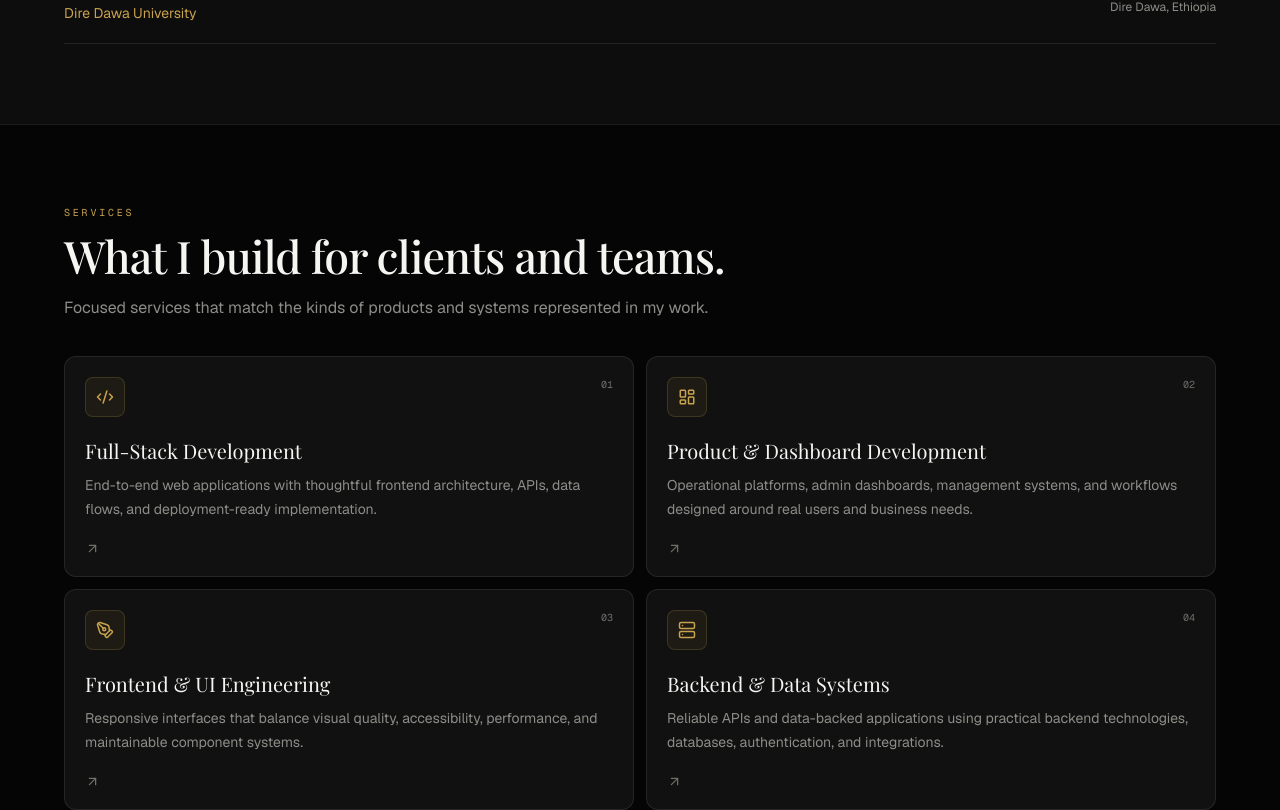
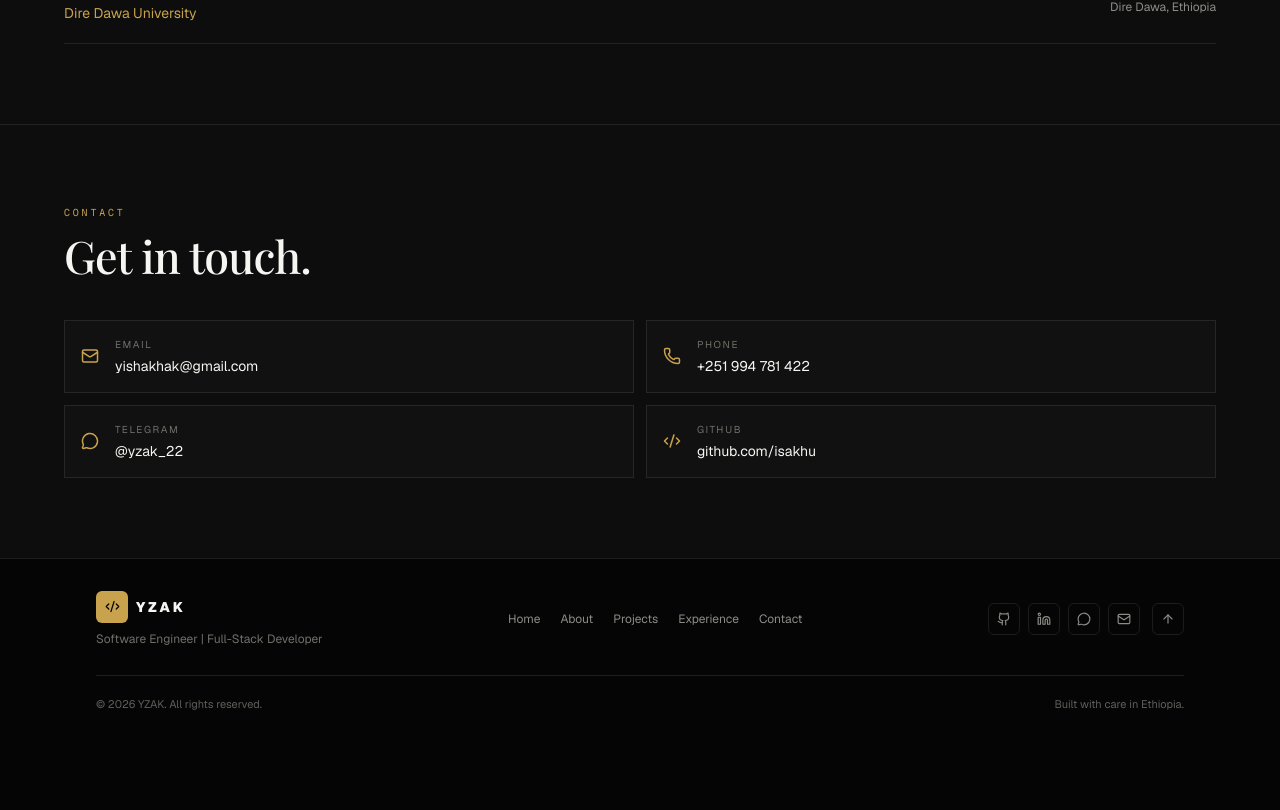
Before and after one commit to isakhu/yishak-tule, a Next.js app: page / in a window 1280 px wide. Shown: the part 2898-3708 px from the top of the page. After the commit the page ends 3642 px from the top, so only its background shows below. Built offline with nearby package versions, Linux system fonts and the light colour scheme; a web font is replaced by a local one.

Commit message:
style: remove services section from portfolio

```diff
--- a/app/page.tsx
+++ b/app/page.tsx
@@ -4,7 +4,6 @@ import Projects from "@/components/Projects";
 import About from "@/components/About";
 import Skills from "@/components/Skills";
 import Experience from "@/components/Experience";
-import Services from "@/components/Services";
 import Contact from "@/components/Contact";
 import Footer from "@/components/Footer";
 
@@ -18,7 +17,6 @@ export default function Home() {
         <About />
         <Skills />
         <Experience />
-        <Services />
         <Contact />
       </main>
       <Footer />
```
